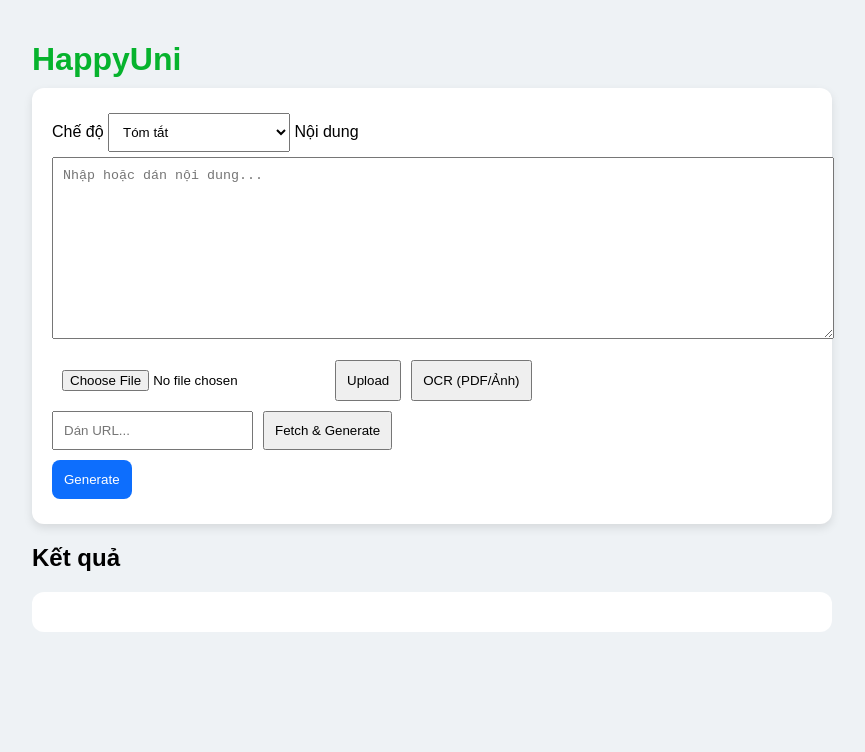
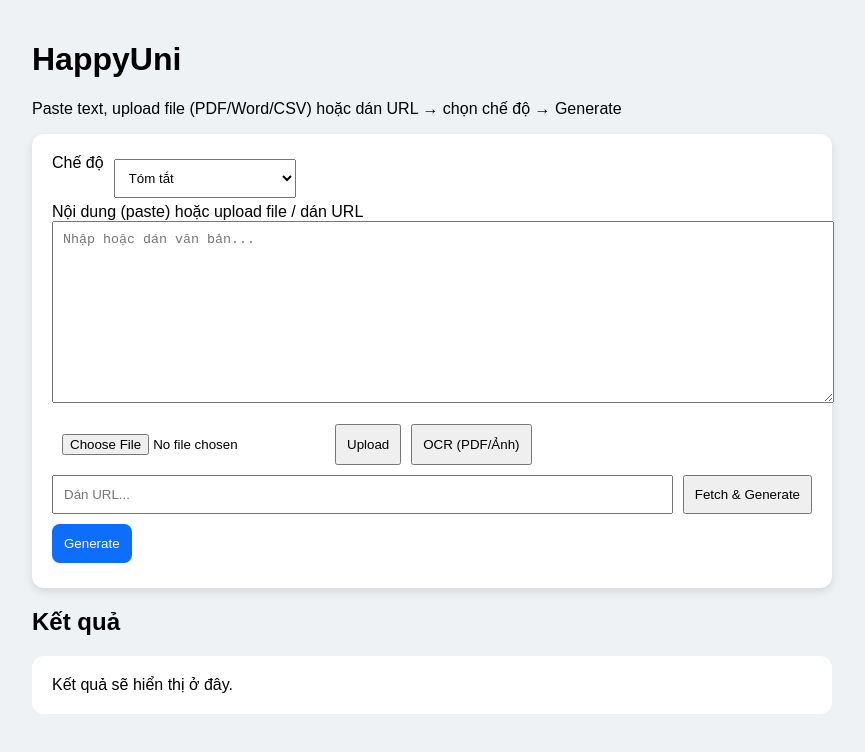
Before and after one commit to minchan303/visaotoigay, a website: page public/index.html in a window 1280 px wide. Shown: the whole page, without its empty margins (208-1073 px from the left). Drawn offline with nearby package versions, Linux system fonts and the light colour scheme.

Commit message:
Update index.html

```diff
--- a/public/index.html
+++ b/public/index.html
@@ -2,55 +2,79 @@
 <html lang="vi">
 <head>
   <meta charset="utf-8" />
-  <title>HappyUni Chatbot</title>
+  <title>HappyUni – AI Chatbot</title>
+  <meta name="viewport" content="width=device-width,initial-scale=1" />
+
   <link rel="stylesheet" href="style.css" />
 
-  <!-- Mindmap -->
+  <!-- pdf.js (render PDF pages to canvas for client OCR) -->
+  <script src="https://cdnjs.cloudflare.com/ajax/libs/pdf.js/3.9.179/pdf.min.js"></script>
+  <!-- Tesseract.js (browser) for OCR -->
+  <script src="https://cdn.jsdelivr.net/npm/tesseract.js@4.0.2/dist/tesseract.min.js"></script>
+  <!-- Mermaid for mindmap drawing -->
   <script src="https://cdn.jsdelivr.net/npm/mermaid/dist/mermaid.min.js"></script>
+  <!-- Chart.js for charts -->
+  <script src="https://cdn.jsdelivr.net/npm/chart.js"></script>
 
-  <!-- OCR -->
-  <script src="https://cdn.jsdelivr.net/npm/tesseract.js@4.0.2"></script>
-
-  <meta name="viewport" content="width=device-width, initial-scale=1" />
+  <style>
+    /* small inline safety: ensure worker path is set early */
+  </style>
 </head>
-
 <body>
   <div class="container">
+    <header>
+      <h1 id="appTitle">HappyUni</h1>
+      <p class="muted">Paste text, upload file (PDF/Word/CSV) hoặc dán URL → chọn chế độ → Generate</p>
+    </header>
 
-  <h1 class="title">HappyUni</h1>
-
-  <div class="card">
+    <main>
+      <section class="card">
+        <div class="row wrap">
           <label>Chế độ</label>
           <select id="mode">
             <option value="summary">Tóm tắt</option>
             <option value="flashcards">Flashcards</option>
-      <option value="qa">Q&A</option>
-      <option value="mindmap">Mindmap (text + JSON)</option>
+            <option value="qa">Q&amp;A</option>
+            <option value="learning_sections">Chia mục học</option>
+            <option value="mindmap_text">Mindmap (text + JSON)</option>
           </select>
+        </div>
 
-    <label>Nội dung</label>
-    <textarea id="text" placeholder="Nhập hoặc dán nội dung..."></textarea>
+        <label>Nội dung (paste) hoặc upload file / dán URL</label>
+        <textarea id="text" placeholder="Nhập hoặc dán văn bản..."></textarea>
 
         <div class="row">
           <input type="file" id="file" />
           <button id="uploadBtn">Upload</button>
           <button id="ocrBtn">OCR (PDF/Ảnh)</button>
         </div>
-
-    <div id="uploadInfo"></div>
+        <div id="uploadInfo" class="muted"></div>
 
         <div class="row">
-      <input id="url" placeholder="Dán URL..." />
+          <input id="url" placeholder="Dán URL..." style="flex:1" />
           <button id="fetchBtn">Fetch & Generate</button>
         </div>
 
+        <div class="row">
           <button id="generateBtn" class="primary">Generate</button>
+          <button id="exportPdfBtn" style="display:none">Export PDF</button>
+          <button id="exportPngBtn" style="display:none">Export Mindmap PNG</button>
+        </div>
+      </section>
+
+      <h2>Kết quả</h2>
+      <section id="result" class="result">Kết quả sẽ hiển thị ở đây.</section>
+    </main>
   </div>
 
-  <h2>Kết quả</h2>
-  <div id="result" class="result"></div>
-
-</div>
+  <script>
+    // set pdf.js worker from CDN (must use HTTPS)
+    if (window.pdfjsLib) {
+      window.pdfjsLib.GlobalWorkerOptions.workerSrc = "https://cdnjs.cloudflare.com/ajax/libs/pdf.js/3.9.179/pdf.worker.min.js";
+    }
+    // init mermaid
+    if (window.mermaid) mermaid.initialize({ startOnLoad: false });
+  </script>
 
   <script src="script.js"></script>
 </body>
```
Lines whose indentation alone changed are shown as unchanged.
